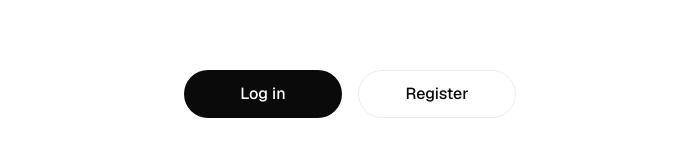
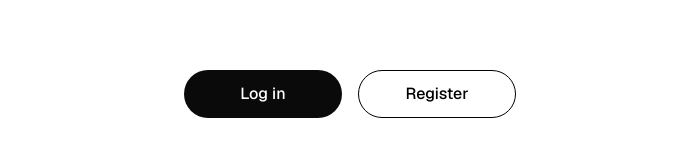
Before and after one commit to JackforJacks/equity, a Next.js app: page / in a window 1280 px wide. Shown: the part 554-710 px from the top of the page, without its empty margins (290-988 px from the left). Built offline with nearby package versions, Linux system fonts and the light colour scheme.

Commit message:
Solid black border on Register button

```diff
--- a/app/page.tsx
+++ b/app/page.tsx
@@ -24,7 +24,7 @@ export default function Home() {
             Log in
           </a>
           <a
-            className="flex h-12 w-full items-center justify-center rounded-full border border-solid border-black/[.08] px-5 transition-colors hover:border-transparent hover:bg-black/[.04] dark:border-white/[.145] dark:hover:bg-[#1a1a1a] md:w-[158px]"
+            className="flex h-12 w-full items-center justify-center rounded-full border border-solid border-black px-5 text-black transition-colors hover:bg-black/[.04] dark:border-white dark:text-white dark:hover:bg-[#1a1a1a] md:w-[158px]"
             href="/register"
           >
             Register
```
